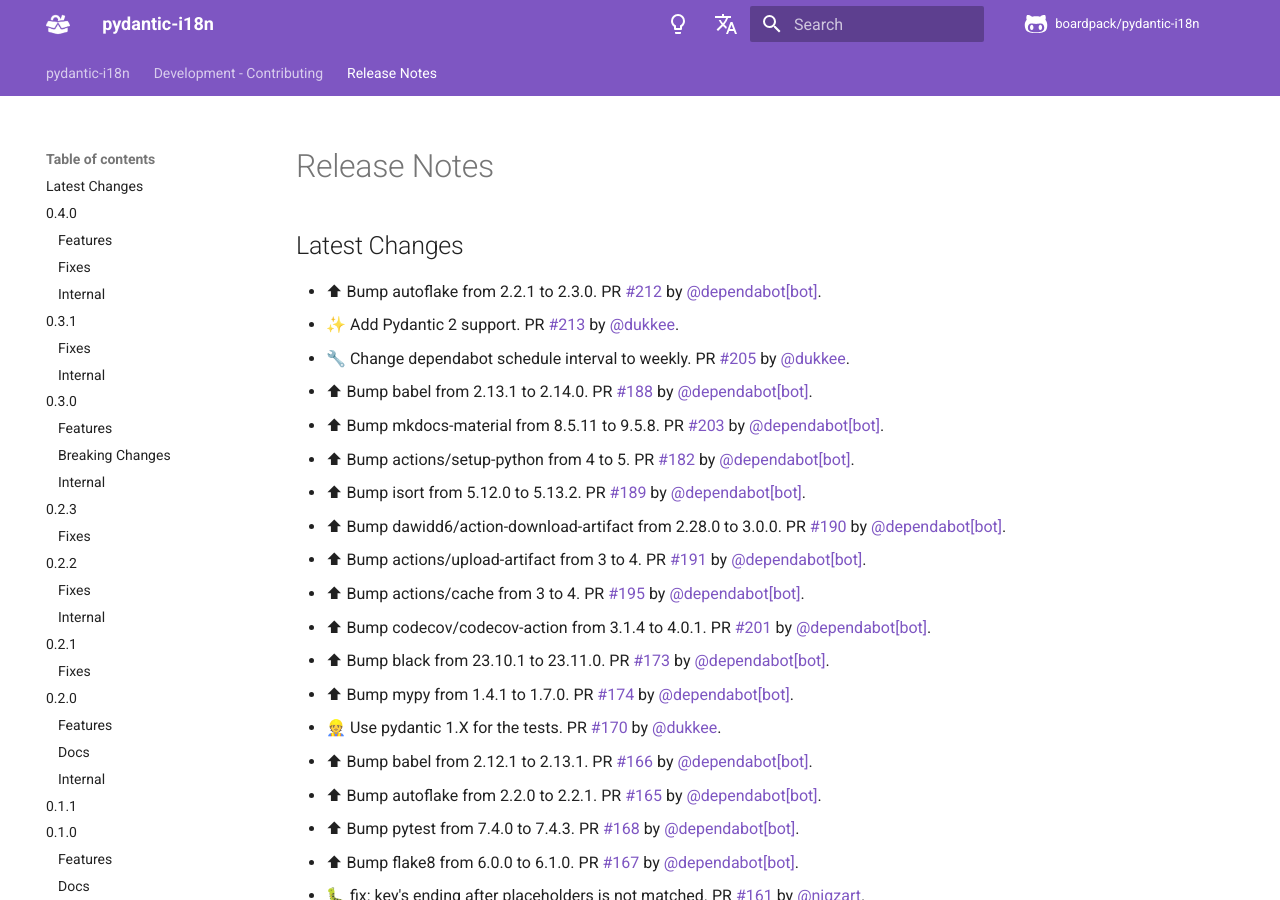
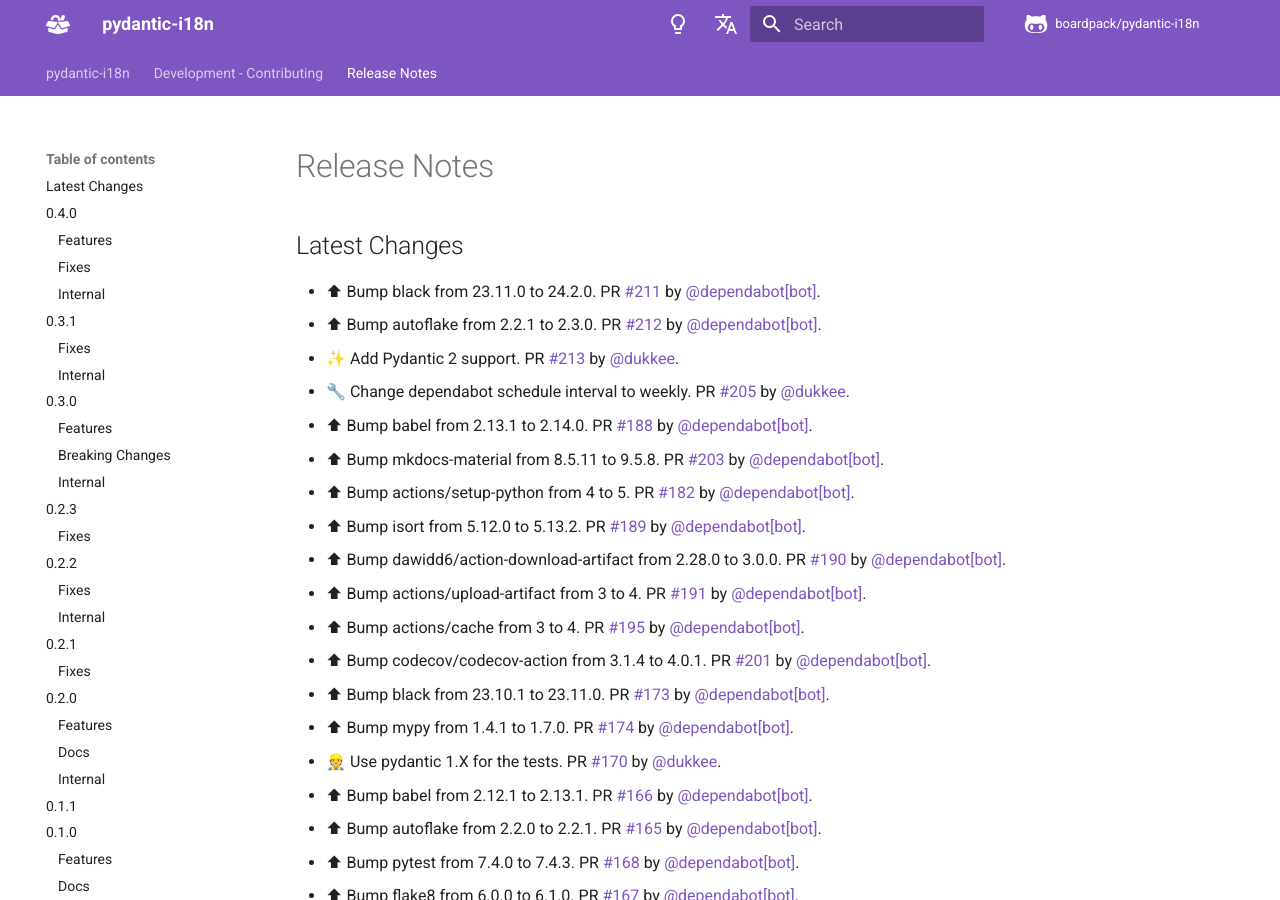
Before and after one commit to boardpack/pydantic-i18n, an MkDocs documentation site: the page built from docs/en/docs/release-notes.md, in a window 1280 px wide and 900 px high. Built offline with MkDocs 1.6.1 and Material for MkDocs 9.7.7, drawn with Linux system fonts in a browser that asks for light colours; comment, search, counter and statistics services are not loaded.

Commit message:
📝 Update release notes

```diff
--- a/docs/en/docs/release-notes.md
+++ b/docs/en/docs/release-notes.md
@@ -2,6 +2,7 @@
 
 ## Latest Changes
 
+* ⬆ Bump black from 23.11.0 to 24.2.0. PR [#211](https://github.com/boardpack/pydantic-i18n/pull/211) by [@dependabot[bot]](https://github.com/apps/dependabot).
 * ⬆ Bump autoflake from 2.2.1 to 2.3.0. PR [#212](https://github.com/boardpack/pydantic-i18n/pull/212) by [@dependabot[bot]](https://github.com/apps/dependabot).
 * ✨ Add Pydantic 2 support. PR [#213](https://github.com/boardpack/pydantic-i18n/pull/213) by [@dukkee](https://github.com/dukkee).
 * 🔧 Change dependabot schedule interval to weekly. PR [#205](https://github.com/boardpack/pydantic-i18n/pull/205) by [@dukkee](https://github.com/dukkee).
```
